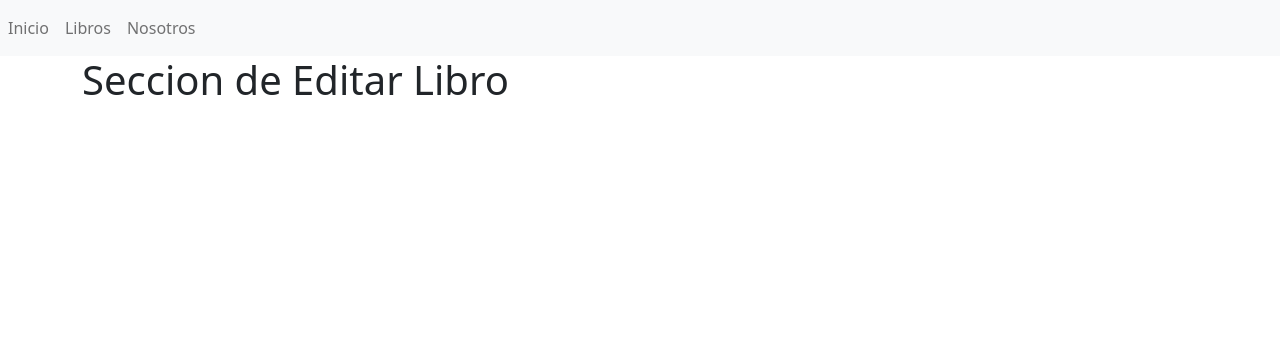
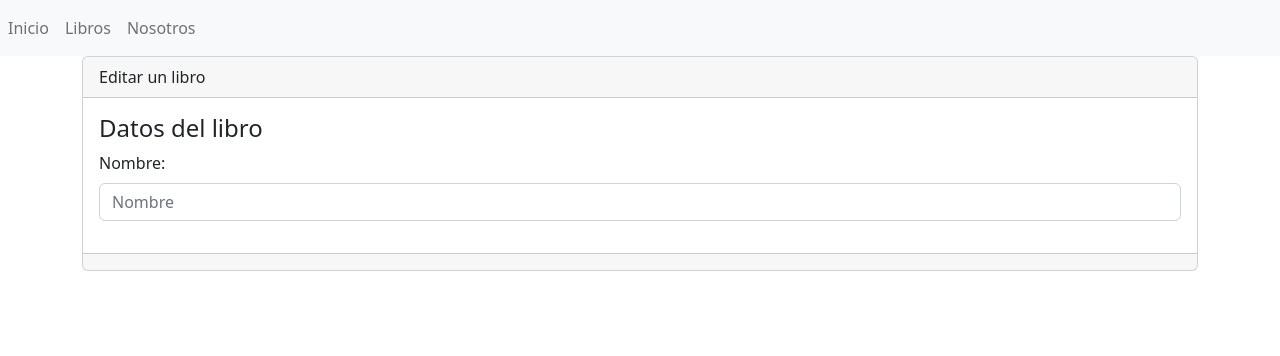
Before and after one commit to EdsonJSF/django_crud_mysql, a Django app: template libreria/templates/pages/libros/edit.html in a window 1280 px wide. Shown: the top 356 px of the page. Run offline with Django 3.2, Linux system fonts and the light colour scheme; the template is opened without the code that fills it, so the values that code supplies are empty.

Commit message:
Vista de editar libro

```diff
--- a/libreria/templates/pages/libros/edit.html
+++ b/libreria/templates/pages/libros/edit.html
@@ -3,5 +3,15 @@
 {% block titulo %} Editar nuevo libro {% endblock %}
 
 {% block contenido %}
-  <h1>Seccion de Editar Libro</h1>
+
+  <div class="card">
+    <div class="card-header">Editar un libro</div>
+    <div class="card-body">
+      <h4 class="card-title">Datos del libro</h4>
+
+      {% include 'pages/libros/form.html' %}
+    </div>
+    <div class="card-footer text-muted"></div>
+  </div>
+
 {% endblock %}
--- a/libreria/urls.py
+++ b/libreria/urls.py
@@ -6,4 +6,5 @@ urlpatterns = [
   path('nosotros', views.nosotros, name='nosotros'),
   path('libros', views.libros, name='libros'),
   path('libros/crear', views.crear_libro, name='crear_libro'),
+  path('libros/editar', views.editar_libro, name='editar_libro'),
 ]
--- a/libreria/views.py
+++ b/libreria/views.py
@@ -13,3 +13,6 @@ def libros(request):
 
 def crear_libro(request):
   return render(request, 'pages/libros/create.html')
+
+def editar_libro(request):
+  return render(request, 'pages/libros/edit.html')
```
Also changed, not shown: libreria/templates/pages/libros/index.html (+8 -1 lines).
